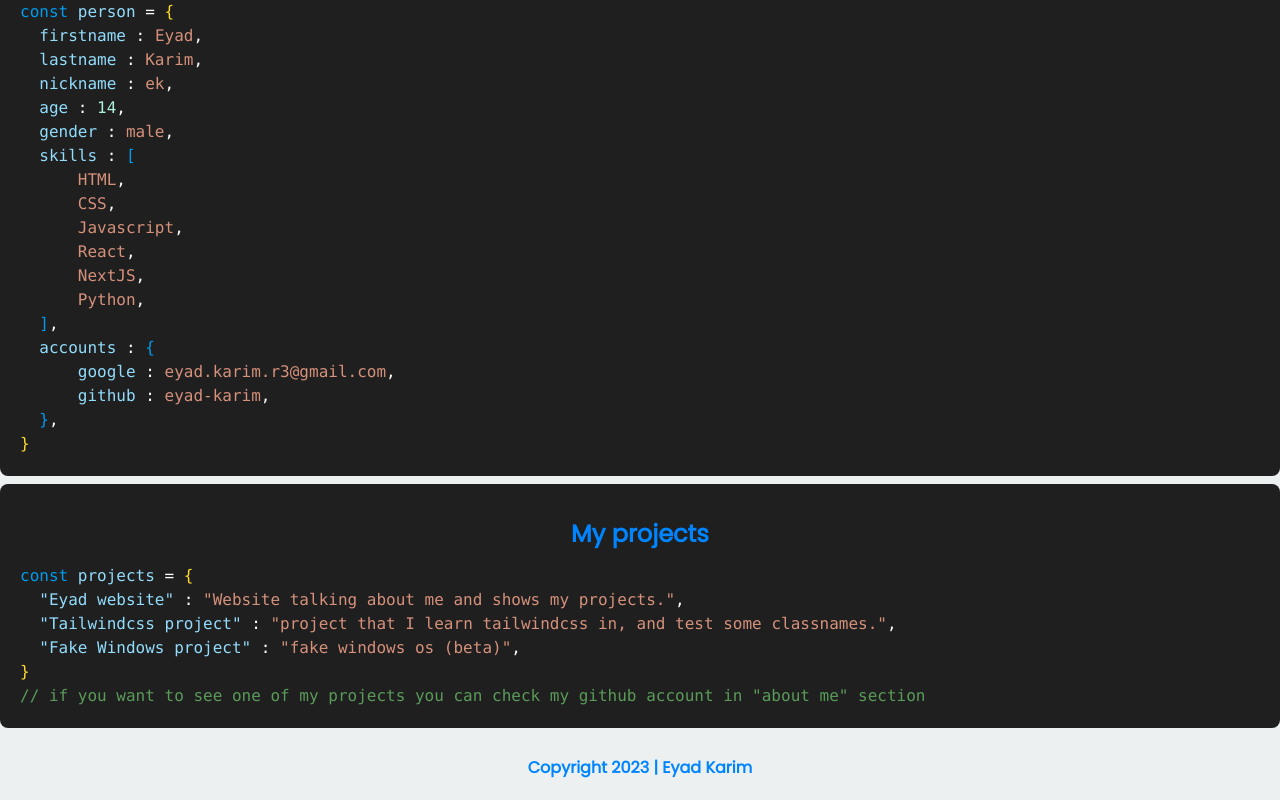
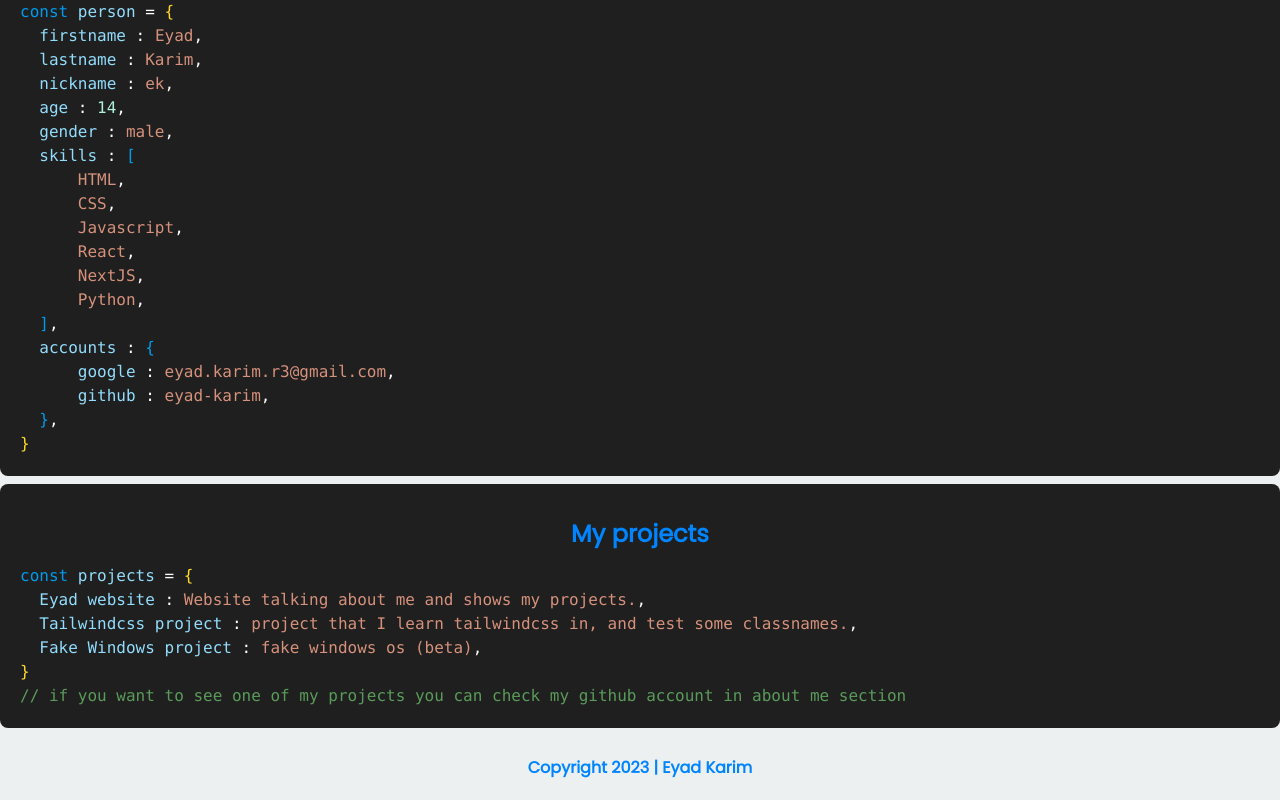
Before and after one commit to eyad-karim/eyadkarim, a Next.js app: page / in a window 1280 px wide. Shown: the part 888-1688 px from the top of the page. Built offline with nearby package versions, Linux system fonts and the light colour scheme.

Commit message:
Fix myprojects.js

```diff
--- a/components/sections/myprojects.js
+++ b/components/sections/myprojects.js
@@ -6,11 +6,11 @@ function MyProjects() {
             <h3 className="title">My projects</h3>
             <pre>
                 <span className="text-code-blue">const</span> <span className="text-code-sky">projects</span> = <span className="text-code-yellow">{"{"}</span><br/>
-                {"  "}<span className="text-code-sky">"Eyad website"</span> : <span className="text-code-brown">"Website talking about me and shows my projects."</span>,<br/>
-                {"  "}<span className="text-code-sky">"Tailwindcss project"</span> : <span className="text-code-brown">"project that I learn tailwindcss in, and test some classnames."</span>,<br/>
-                {"  "}<span className="text-code-sky">"Fake Windows project"</span> : <span className="text-code-brown">"fake windows os (beta)"</span>,<br/>
+                {"  "}<span className="text-code-sky">{"Eyad website"}</span> : <span className="text-code-brown">{"Website talking about me and shows my projects."}</span>,<br/>
+                {"  "}<span className="text-code-sky">{"Tailwindcss project"}</span> : <span className="text-code-brown">{"project that I learn tailwindcss in, and test some classnames."}</span>,<br/>
+                {"  "}<span className="text-code-sky">{"Fake Windows project"}</span> : <span className="text-code-brown">{"fake windows os (beta)"}</span>,<br/>
                 <span className="text-code-yellow">{"}"}</span><br/>
-                <span className="text-code-green">// if you want to see one of my projects you can check my github account in "about me" section</span>
+                <span className="text-code-green">// if you want to see one of my projects you can check my github account in {"about me"} section</span>
             </pre>
         </section>
     </>);
```
